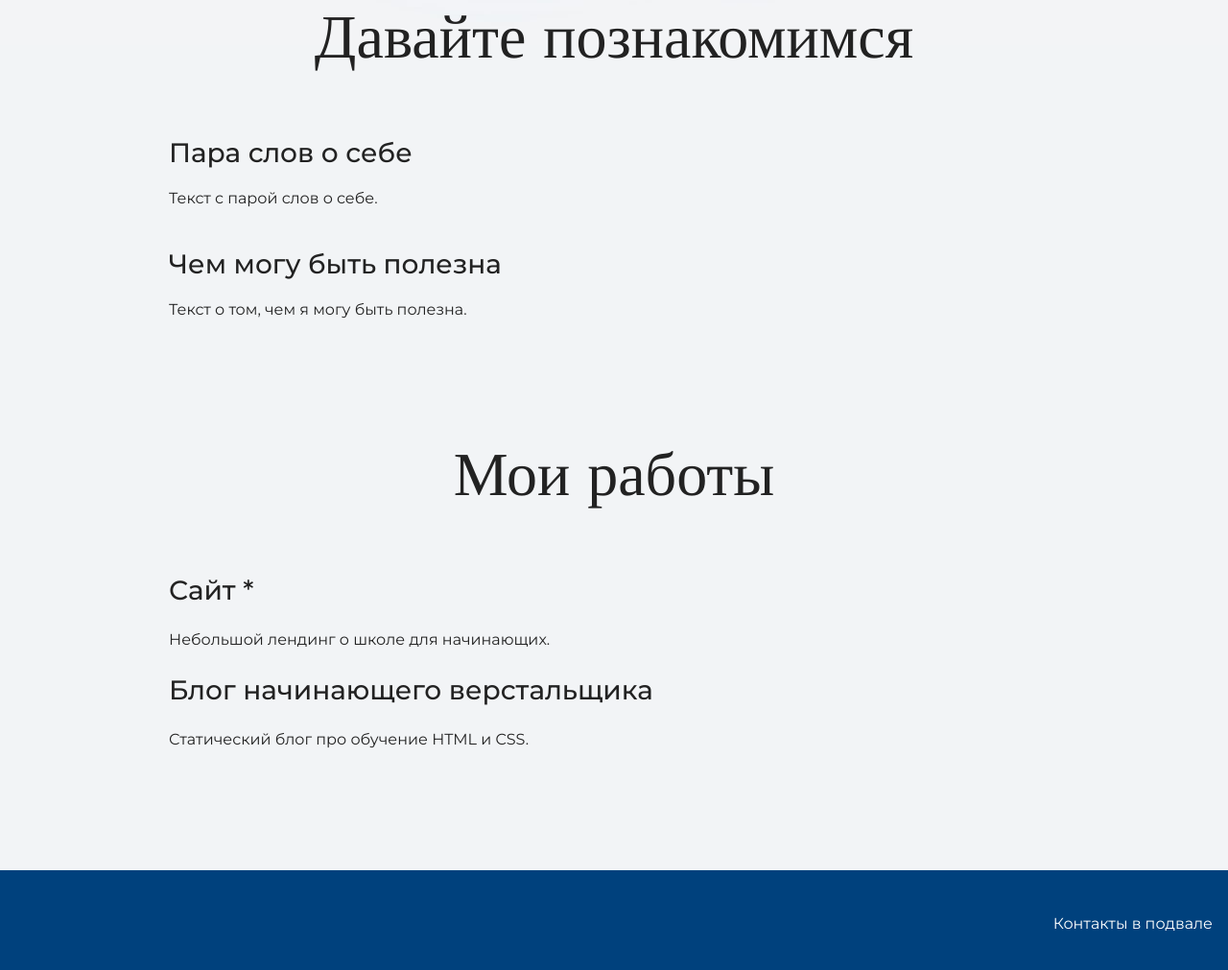
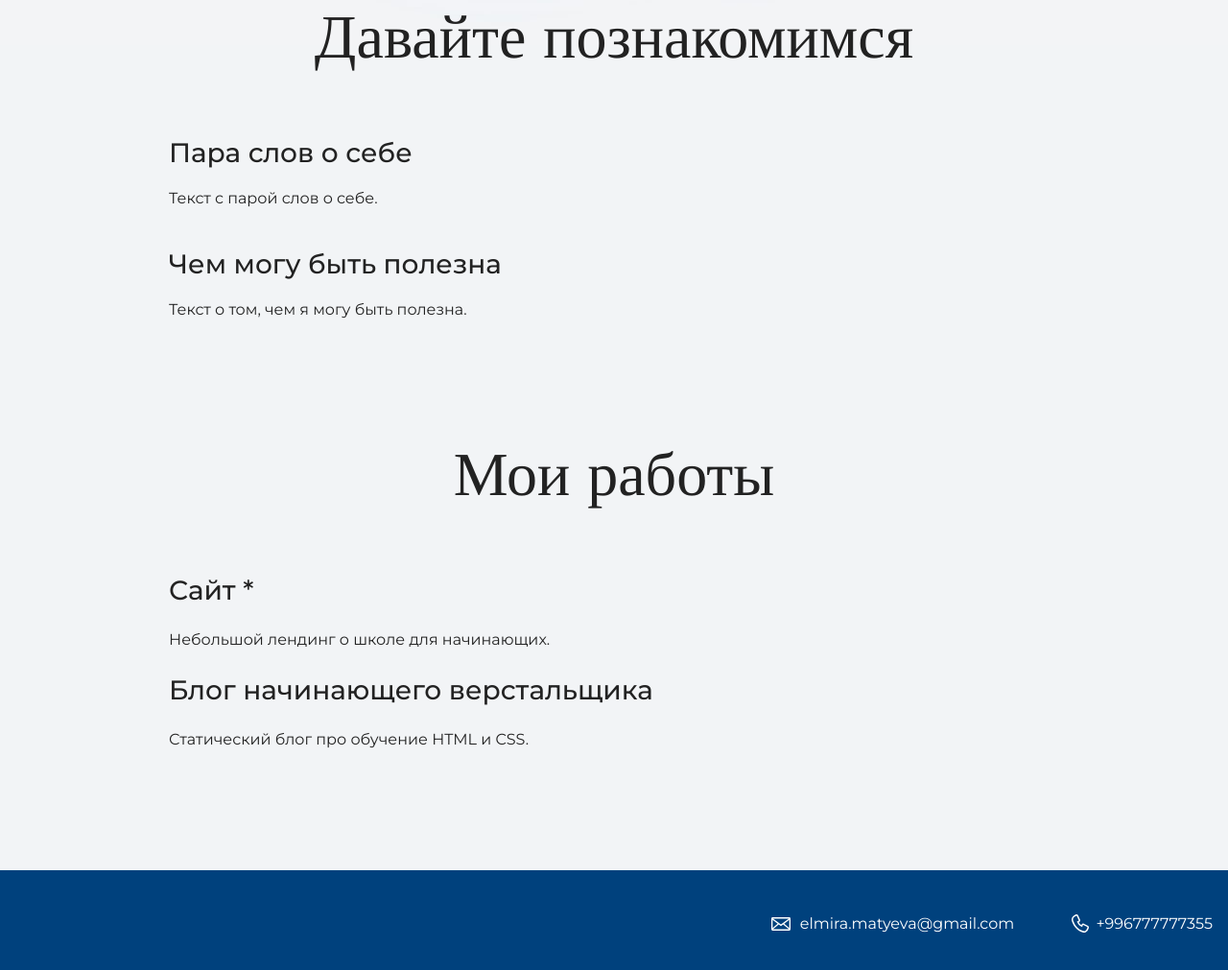
Before and after one commit to ElmiraMatyeva/junior-frontend, a plain HTML site: page index.html in a window 1280 px wide. Shown: the part 1033-2044 px from the top of the page at 96% size. Drawn offline with nearby package versions, Linux system fonts and the light colour scheme.

Commit message:
add footer contact

```diff
--- a/index.html
+++ b/index.html
@@ -48,7 +48,10 @@
 
     <footer class="page-footer">
       <div class="container">
-        Контакты в подвале
+        <a class="footer-email"
+      href="mailto:elmira.matyeva@gmail.com">elmira.matyeva@gmail.com</a>
+    <a class="footer-phone"
+      href="tel:+996777777355">+996777777355</a>
     </div>
     </footer>
   </body>
```
